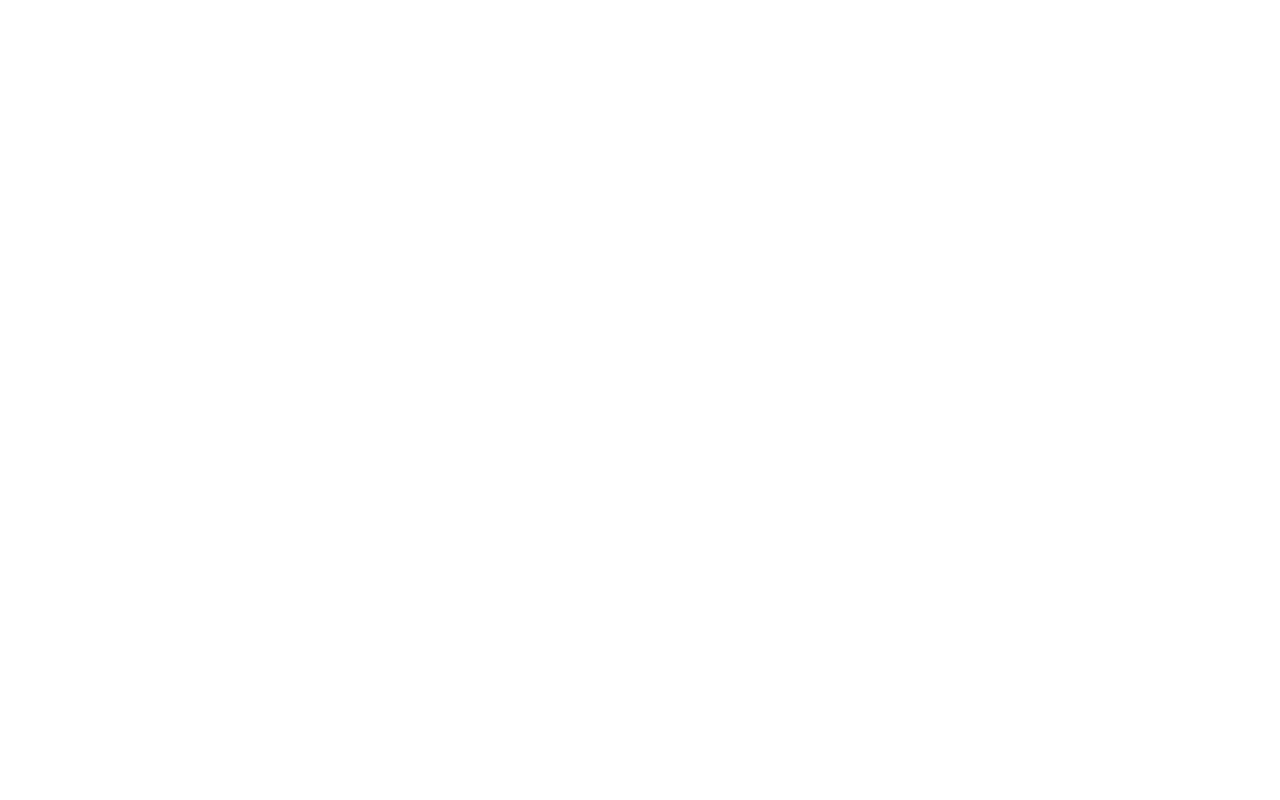
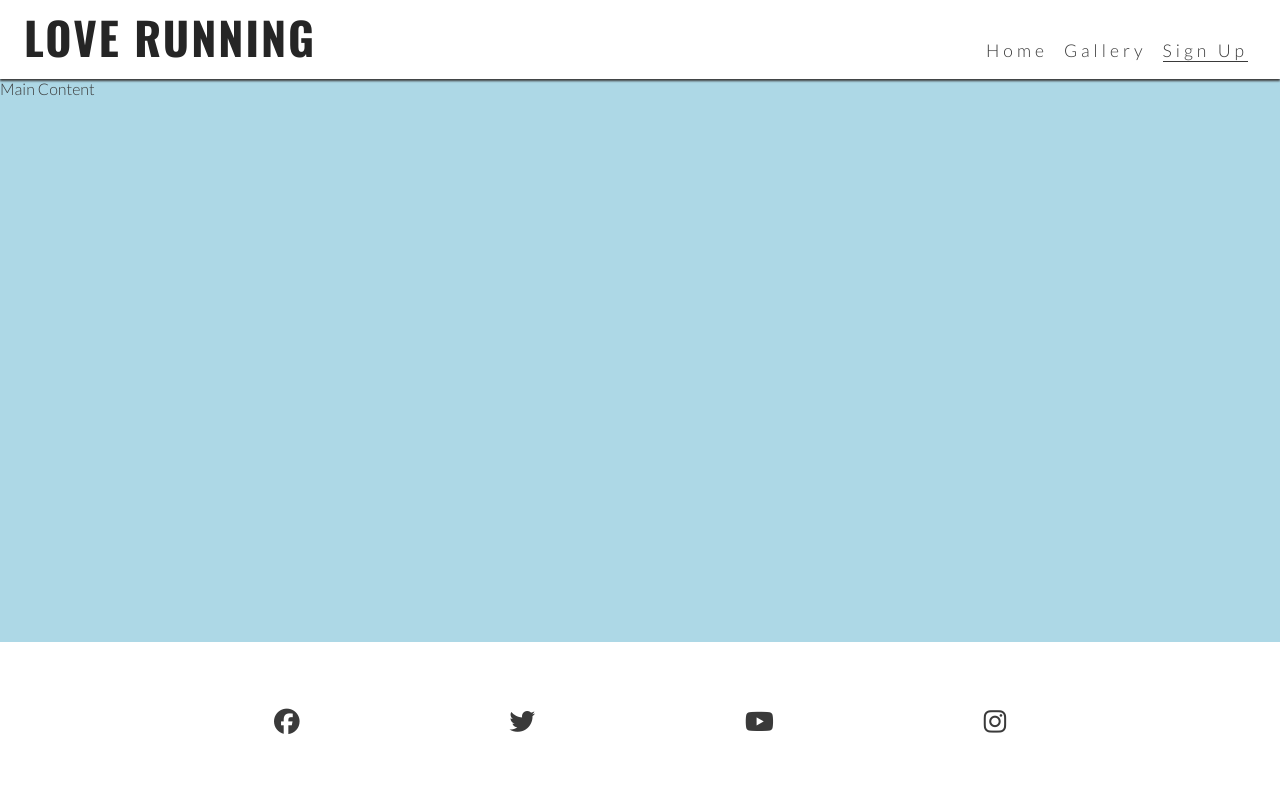
Before and after one commit to Markmcl25/loverunning2, a plain HTML site: page signup.html in a window 1280 px wide. Drawn offline with nearby package versions, Linux system fonts and the light colour scheme.

Commit message:
Added links to gallery and sign up

```diff
--- a/gallery.html
+++ b/gallery.html
@@ -0,0 +1,68 @@
+<!DOCTYPE html>
+<html lang="en">
+
+<head>
+    <meta charset="UTF-8">
+    <meta name="viewport" content="width=device-width, initial-scale=1.0">
+    <!-- Meta tags for search engines -->
+    <meta name="description"
+        content="Love Running. Club for runners in Dublin, Ireland. Urban running, trail running. Dublin docklands and the Pheonix Park">
+    <meta name="keywords" content="Love running, Run, Running club, runners Ireland, Dublin, sport, exercise">
+    <title>Love running</title>
+    <!--favicon-->
+    <link rel="apple-touch-icon" sizes="180x180" href="assets/Favicon/apple-touch-icon.png">
+    <link rel="icon" type="image/png" sizes="32x32" href="assets/Favicon/favicon-32x32.png">
+    <link rel="icon" type="image/png" sizes="16x16" href="assets/Favicon/favicon-16x16.png">
+    <!-- Stylesheet -->
+    <link rel="stylesheet" href="assets/css/style.css">
+</head>
+
+<body>
+    <!--Header-->
+    <header>
+        <a href="index.html">
+            <h1 id="logo">Love Running</h1>
+        </a>
+        <label for="nav-toggle" class="nav-toggle-label"><i class="fa-solid fa-bars"></i></label>
+        <input type="checkbox" id="nav-toggle" name="nav-toggle">
+
+        <nav>
+            <ul id="menu">
+                <li><a href="index.html">Home</a></li>
+                <li><a href="gallery.html" class="active">Gallery</a></li>
+                <li><a href="signup.html">Sign Up</a></li>
+            </ul>
+
+
+        </nav>
+        </a>
+    </header>
+    <!--Main Content-->
+    <main>Main Content</main>
+    <!--Footer-->
+    <footer>
+        <ul id="social-networks">
+            <li><a href="https://www.facebook.com/ " target="_blank" rel="noopener"
+                    aria-label="visit our Facebook page (opens in a new tab)"><i class="fa-brands fa-facebook" style="color: #3a3a3a;"></i></a>
+            </li>
+
+            <li><a href="https://twitter.com/ " target="_blank" rel="noopener"
+                    aria-label="visit our Twitter page (opens in a new tab)"><i class="fa-brands fa-twitter" style="color: #3a3a3a;"></i></a>
+            </li>
+
+            <li><a href="https://www.youtube.com/ " target="_blank" rel="noopener"
+                    aria-label="visit our Youtube page (opens in a new tab)"><i class="fa-brands fa-youtube" style="color: #3a3a3a;"></i></a>
+            </li>
+
+            <li><a href="https://www.instagram.com/ " target="_blank" rel="noopener"
+                    aria-label="visit our Instagram page (opens in a new tab)"><i
+                        class="fa-brands fa-instagram" style="color: #3a3a3a;"></i></a></li>
+        </ul>
+    </footer>
+
+    <!--Font Awesome kit-->
+    <script src="https://kit.fontawesome.com/81e7ba7bef.js" crossorigin="anonymous"></script>
+
+</body>
+
+</html>
--- a/signup.html
+++ b/signup.html
@@ -0,0 +1,68 @@
+<!DOCTYPE html>
+<html lang="en">
+
+<head>
+    <meta charset="UTF-8">
+    <meta name="viewport" content="width=device-width, initial-scale=1.0">
+    <!-- Meta tags for search engines -->
+    <meta name="description"
+        content="Love Running. Club for runners in Dublin, Ireland. Urban running, trail running. Dublin docklands and the Pheonix Park">
+    <meta name="keywords" content="Love running, Run, Running club, runners Ireland, Dublin, sport, exercise">
+    <title>Love running</title>
+    <!--favicon-->
+    <link rel="apple-touch-icon" sizes="180x180" href="assets/Favicon/apple-touch-icon.png">
+    <link rel="icon" type="image/png" sizes="32x32" href="assets/Favicon/favicon-32x32.png">
+    <link rel="icon" type="image/png" sizes="16x16" href="assets/Favicon/favicon-16x16.png">
+    <!-- Stylesheet -->
+    <link rel="stylesheet" href="assets/css/style.css">
+</head>
+
+<body>
+    <!--Header-->
+    <header>
+        <a href="index.html">
+            <h1 id="logo">Love Running</h1>
+        </a>
+        <label for="nav-toggle" class="nav-toggle-label"><i class="fa-solid fa-bars"></i></label>
+        <input type="checkbox" id="nav-toggle" name="nav-toggle">
+
+        <nav>
+            <ul id="menu">
+                <li><a href="index.html">Home</a></li>
+                <li><a href="gallery.html">Gallery</a></li>
+                <li><a href="signup.html" class="active">Sign Up</a></li>
+            </ul>
+
+
+        </nav>
+        </a>
+    </header>
+    <!--Main Content-->
+    <main>Main Content</main>
+    <!--Footer-->
+    <footer>
+        <ul id="social-networks">
+            <li><a href="https://www.facebook.com/ " target="_blank" rel="noopener"
+                    aria-label="visit our Facebook page (opens in a new tab)"><i class="fa-brands fa-facebook" style="color: #3a3a3a;"></i></a>
+            </li>
+
+            <li><a href="https://twitter.com/ " target="_blank" rel="noopener"
+                    aria-label="visit our Twitter page (opens in a new tab)"><i class="fa-brands fa-twitter" style="color: #3a3a3a;"></i></a>
+            </li>
+
+            <li><a href="https://www.youtube.com/ " target="_blank" rel="noopener"
+                    aria-label="visit our Youtube page (opens in a new tab)"><i class="fa-brands fa-youtube" style="color: #3a3a3a;"></i></a>
+            </li>
+
+            <li><a href="https://www.instagram.com/ " target="_blank" rel="noopener"
+                    aria-label="visit our Instagram page (opens in a new tab)"><i
+                        class="fa-brands fa-instagram" style="color: #3a3a3a;"></i></a></li>
+        </ul>
+    </footer>
+
+    <!--Font Awesome kit-->
+    <script src="https://kit.fontawesome.com/81e7ba7bef.js" crossorigin="anonymous"></script>
+
+</body>
+
+</html>
```
Also changed, not shown: index.html (+3 -3 lines).
